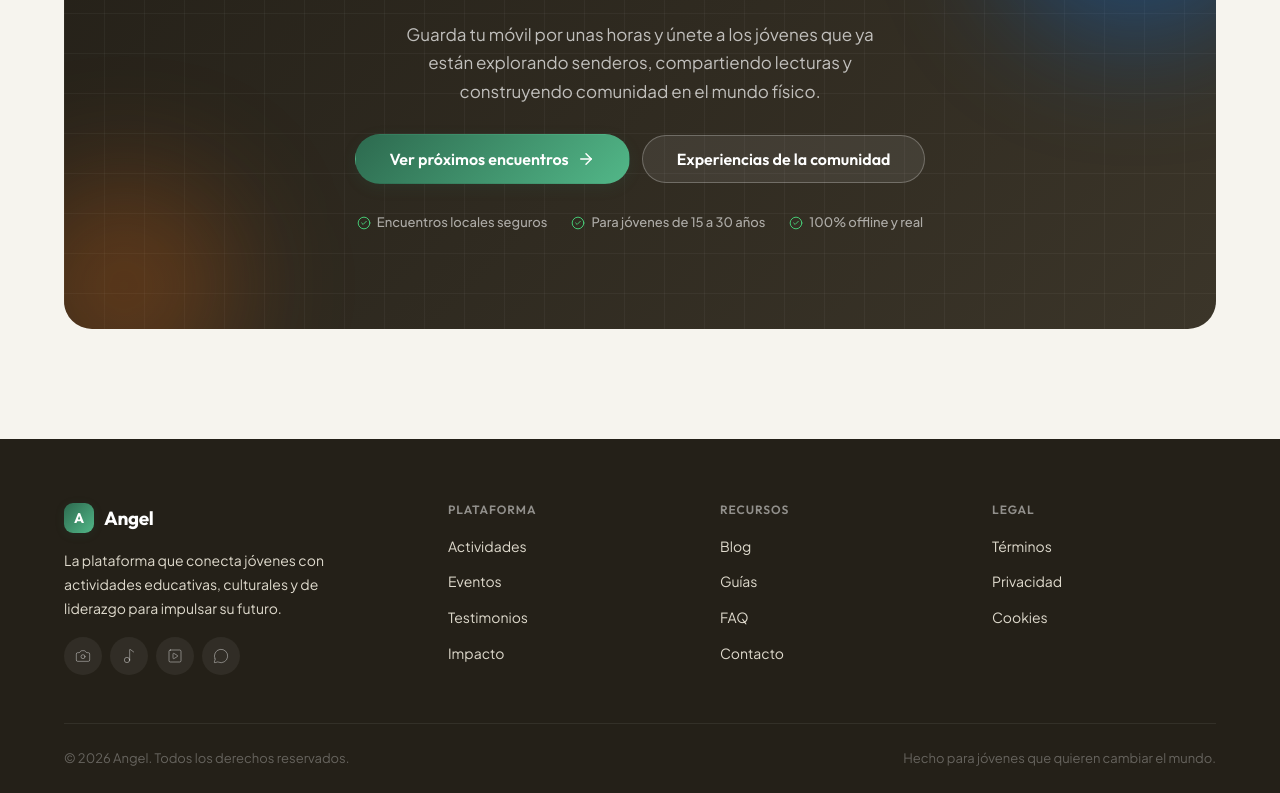
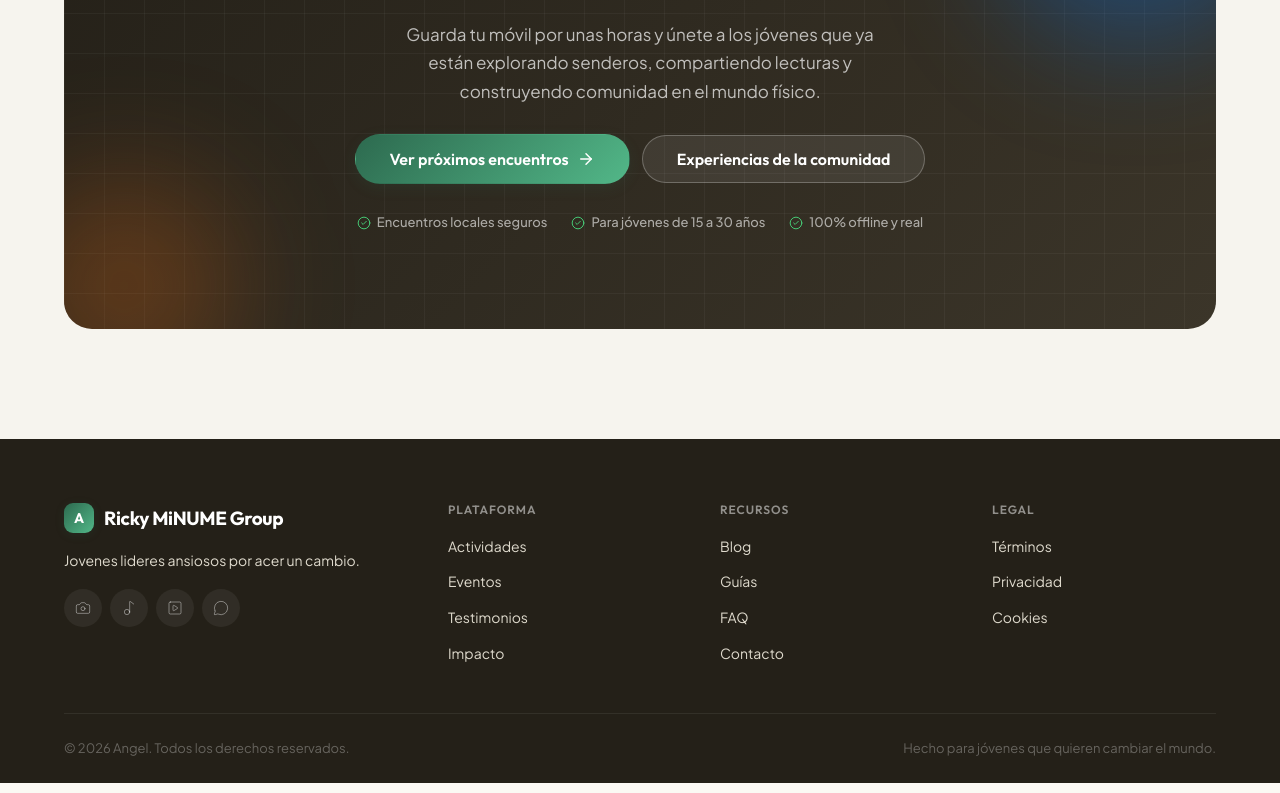
Before and after one commit to Mr-Codex22/TocaPasto-, a React (Vite) app: page / in a window 1280 px wide. Shown: the part 6300-7093 px from the top of the page. Built offline with nearby package versions, Linux system fonts and the light colour scheme.

Commit message:
Ricky MINUME

```diff
--- a/src/components/Footer.tsx
+++ b/src/components/Footer.tsx
@@ -25,11 +25,10 @@ export default function Footer() {
               onClick={(e) => { e.preventDefault(); scrollTo('#hero'); }}
             >
               <span className="footer__logo-mark">A</span>
-              <span>Angel</span>
+              <span>Ricky MiNUME Group</span>
             </a>
             <p className="footer__desc">
-              La plataforma que conecta jóvenes con actividades educativas, culturales y de liderazgo
-              para impulsar su futuro.
+              Jovenes lideres ansiosos por acer un cambio.
             </p>
             <div className="footer__social">
               <a href="#" className="footer__social-link" aria-label="Instagram">
```
